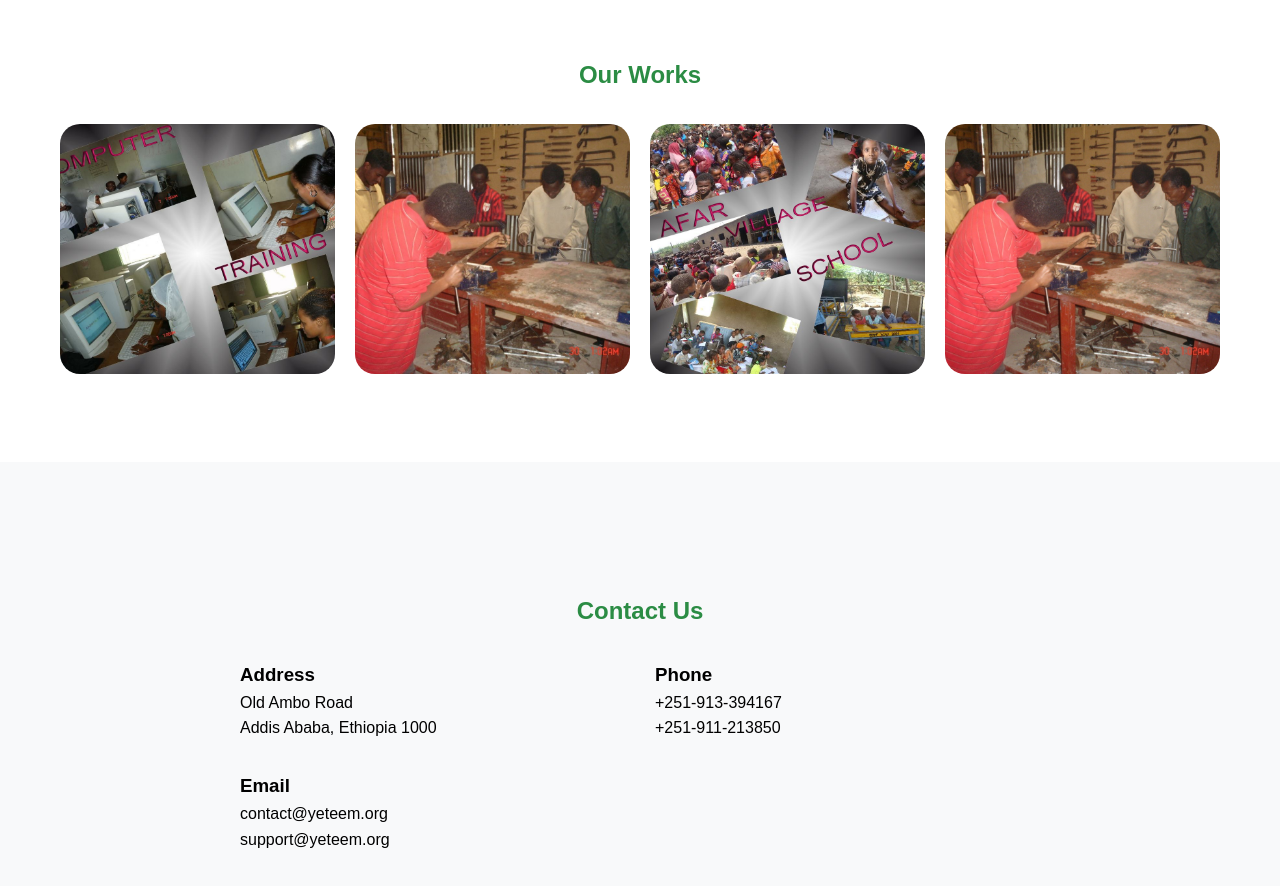
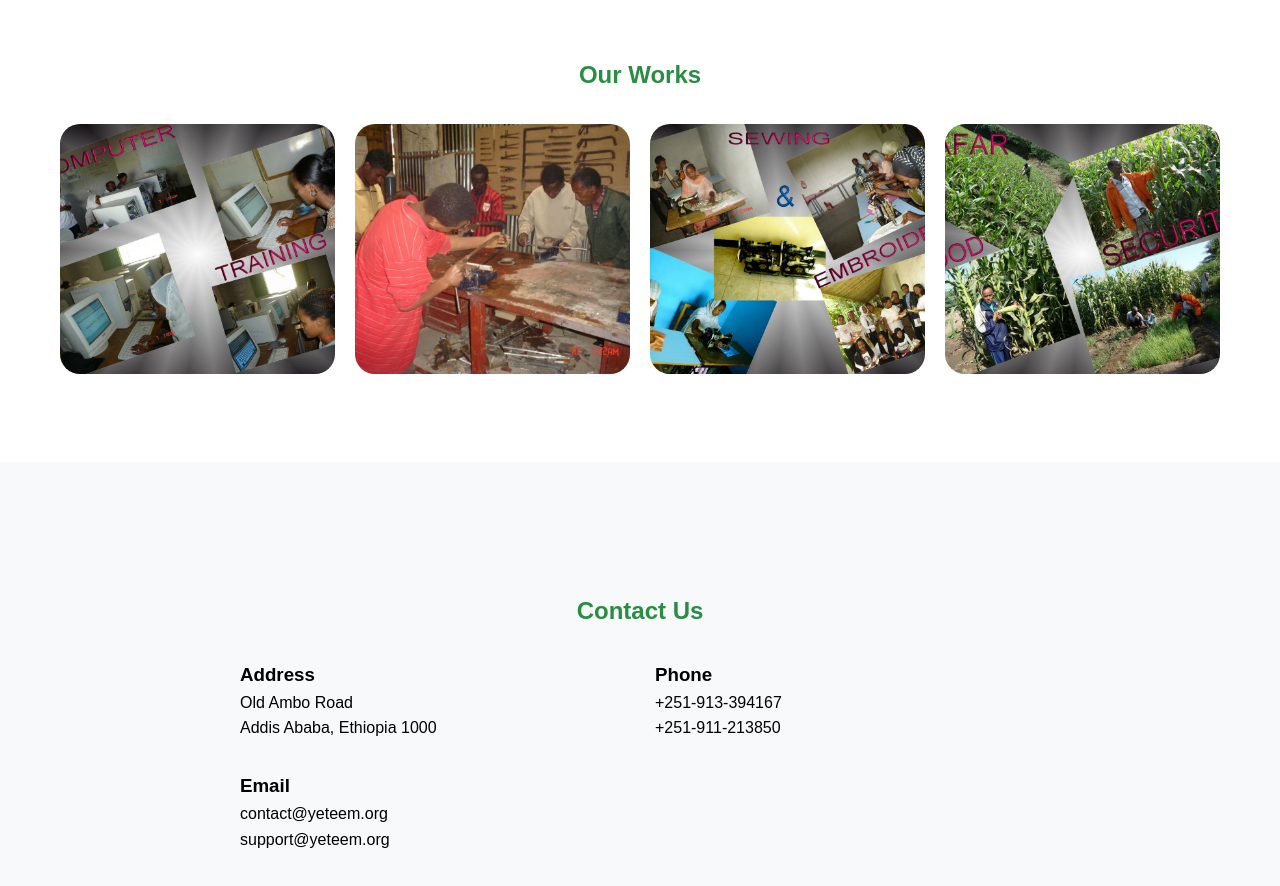
Before and after one commit to henybeza/yeteem, a plain HTML site: page index.html in a window 1280 px wide. Shown: the part 1280-2166 px from the top of the page. Drawn offline with Linux system fonts and the light colour scheme.

Commit message:
Update index.html

```diff
--- a/index.html
+++ b/index.html
@@ -257,11 +257,11 @@ as individual staff members we uphold the golden rule, “Raising a healthy next
                 <h3><h3>
             </div>
             <div class="gallery-item">
-                <img src="slide5.jpg" alt="Community Workshop">
+                <img src="slide3.jpg" alt="Community Workshop">
                 <h3></h3>
             </div>
             <div class="gallery-item">
-                <img src="slide6.jpg" alt="Community Workshop">
+                <img src="slide4.jpg" alt="Community Workshop">
                 <h3></h3>
             </div>
         </div>
```
